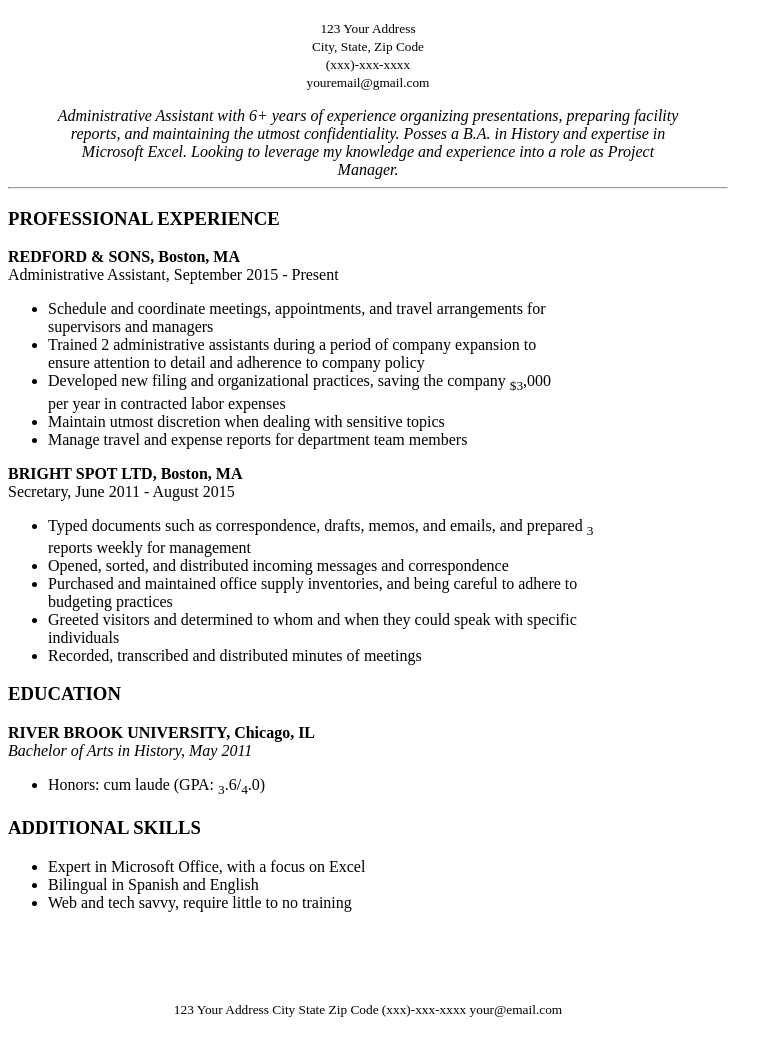
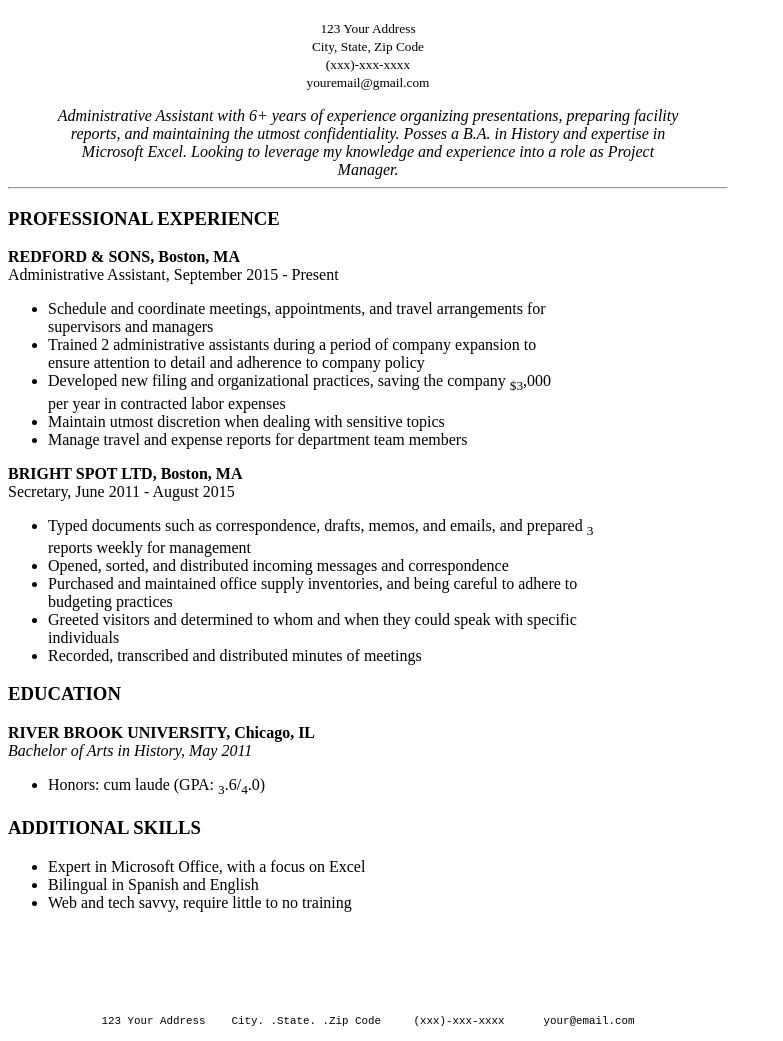
Before and after one commit to liubomyr-mysak/lmysak, a plain HTML site: page index.html in a window 1280 px wide. Shown: the part 61-1102 px from the top of the page, without its empty margins (0-783 px from the left). Drawn offline with Linux system fonts and the light colour scheme.

Commit message:
edited index.html, added tabulation

```diff
--- a/index.html
+++ b/index.html
@@ -61,7 +61,7 @@
         </section>
     </main>
     <footer align="center">
-        <small>123 Your Address City &#9; State &Tab;Zip Code (xxx)-xxx-xxxx &Tab;your@email.com</small>
+        <pre><small>123 Your Address    City. .State. .Zip Code     (xxx)-xxx-xxxx &Tab;    your@email.com</small></pre>
     </footer>
 </body>
 </html>
```
